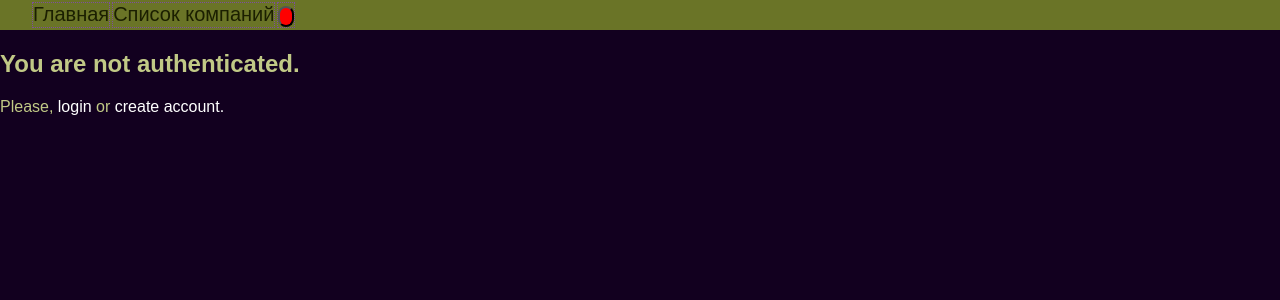
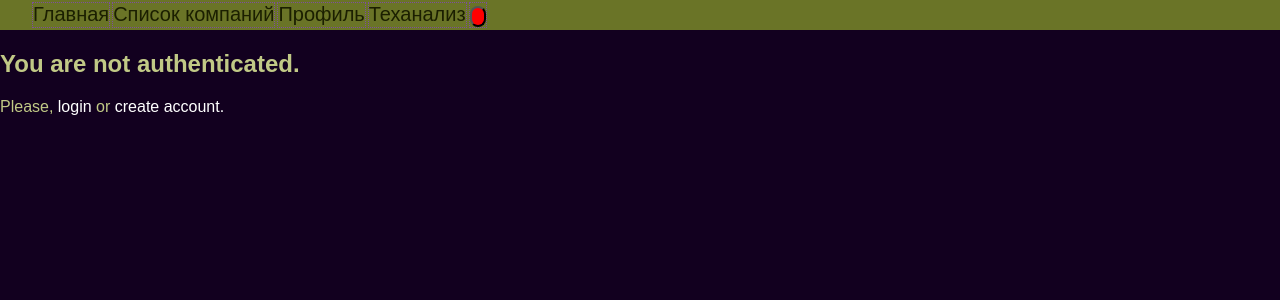
Before and after one commit to Andrew1vanov/pet-site, a Django app: page /account/ in a window 1280 px wide. Shown: the part 80-380 px from the top of the page. Run offline with Django 5.2, Linux system fonts and the light colour scheme; some libraries are stand-ins or nearby versions.

Commit message:
add tech analys

```diff
--- a/pet/shares/templates/shares/base.html
+++ b/pet/shares/templates/shares/base.html
@@ -17,7 +17,8 @@
             <tr>
                 <td><a href="{% url "shares:title_page" %}">Главная</a></td>
                 <td><a href="{% url "shares:all_security_list" %}" title="Список всех компаний торгующихся на MOEX">Список компаний</a></td>
-                <!-- <a href="{% url "account_view" %}">Профиль</a> -->
+                <td><a href="{% url "account_view" %}">Профиль</a></td>
+                <td><a href="#">Теханализ</a></td>
                 <td><button class="user-btn"><img src=""></button></td>
             </tr>
         </table>
```
